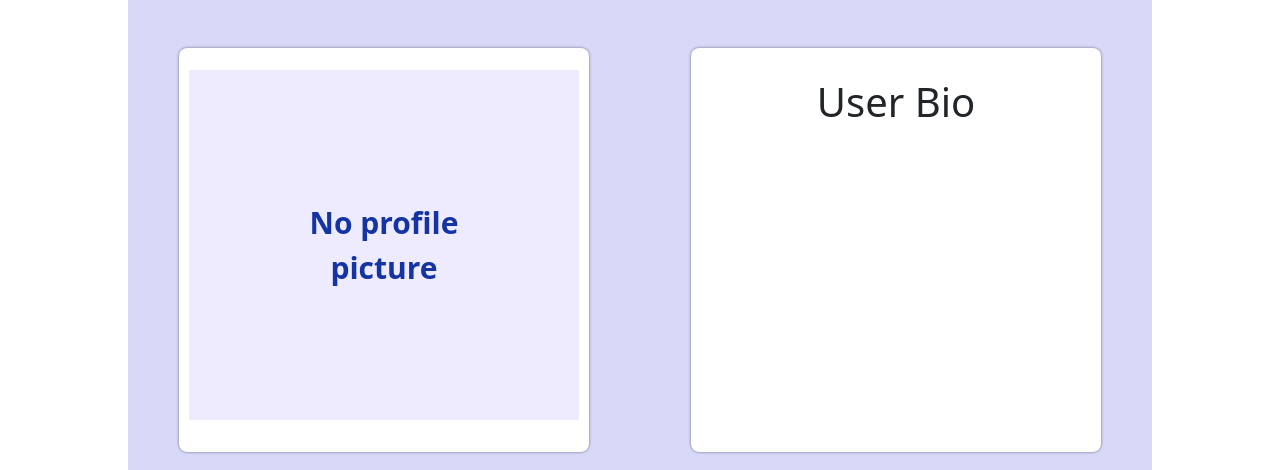
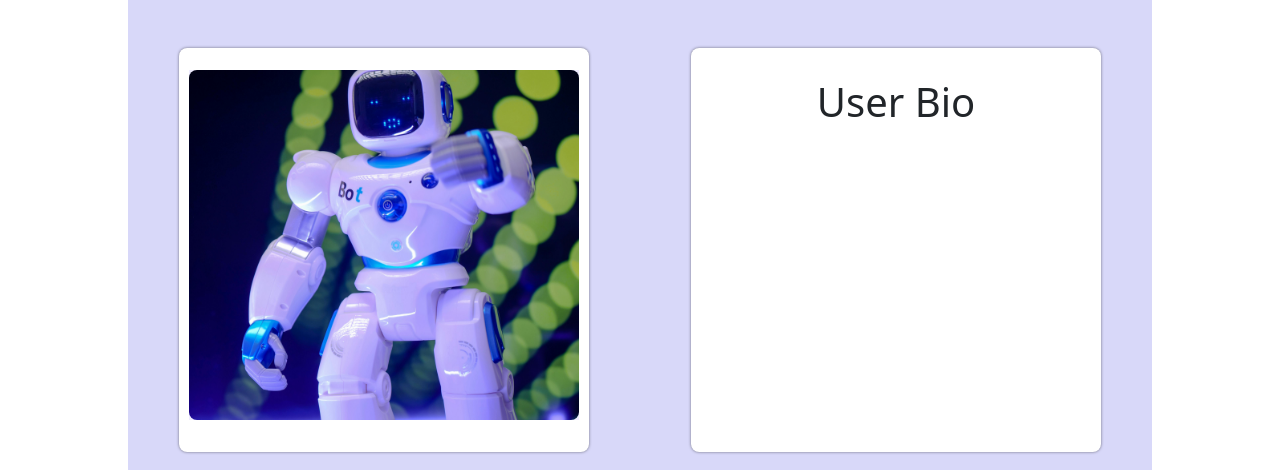
Before and after one commit to AABL-Lab/AccessibleMakerspace, a React (Create React App) app: page /visitorUserPage in a window 1280 px wide. Shown: the part 398-868 px from the top of the page. Built offline with nearby package versions, Linux system fonts and the light colour scheme.

Commit message:
fix visitor view profile image

```diff
--- a/src/Pages/visitorUserPage.js
+++ b/src/Pages/visitorUserPage.js
@@ -30,8 +30,8 @@ export default function VisitorUserPage() {
           setDisplayName(userData.displayname || "No display name");
           setBio(userData.bio || "No bio provided");
 
-          if (userData.profilePic) {
-            setProfilePic(userData.profilePic);
+          if (userData.profilepicurl) {
+            setProfilePic(userData.profilepicurl);
           }
 
           getSpecificProjects(userData.username);
@@ -58,11 +58,10 @@ export default function VisitorUserPage() {
       <div class="profile-row">
         <div className="column-1">
           <div className="picture-container">
-            {profilePic ? (
-              <img src={profilePic} alt="Profile" />
-            ) : (
-              <span>No profile picture</span>
-            )}
+            <img
+              src={profilePic ? profilePic : "images/robot_new.jpg"}
+              alt={profilePic ? `${displayName}'s profile picture` : "Default profile picture"}
+            />
           </div>
 
           <div className="display-name-container">
```
